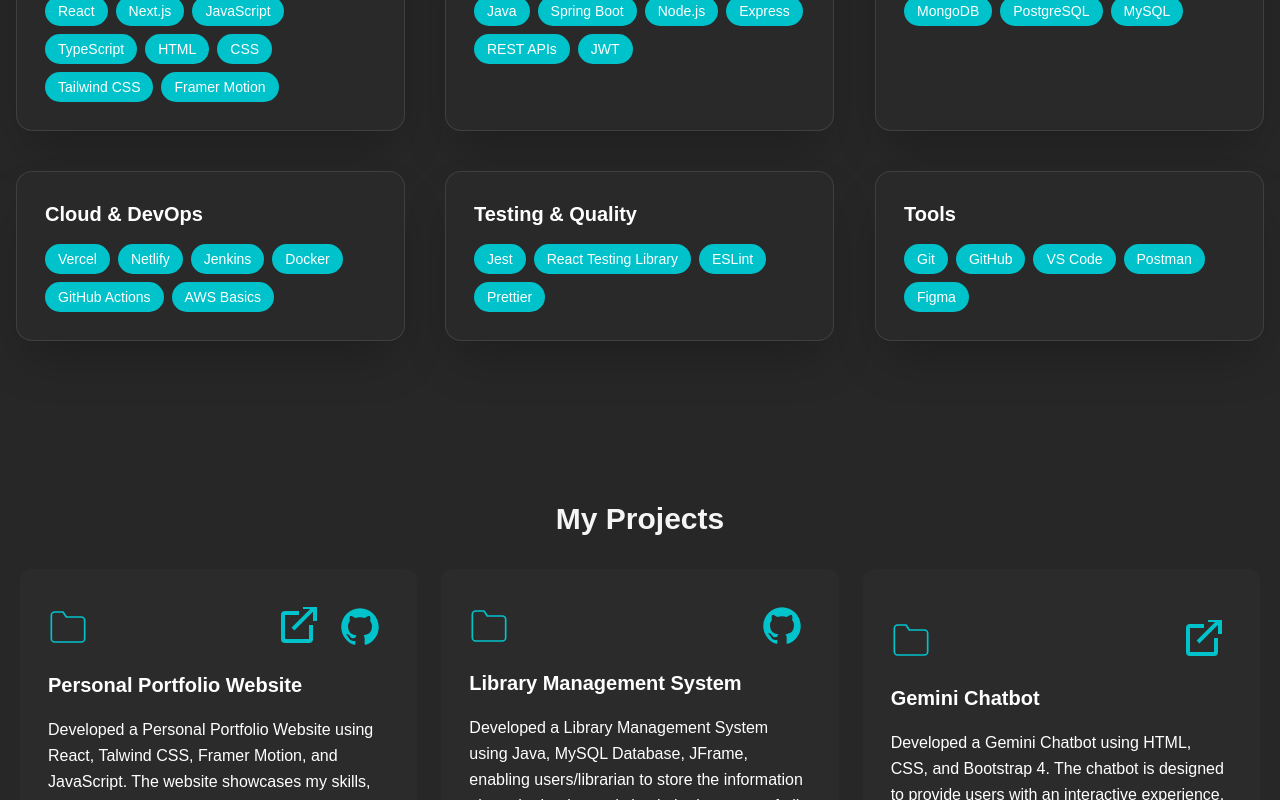
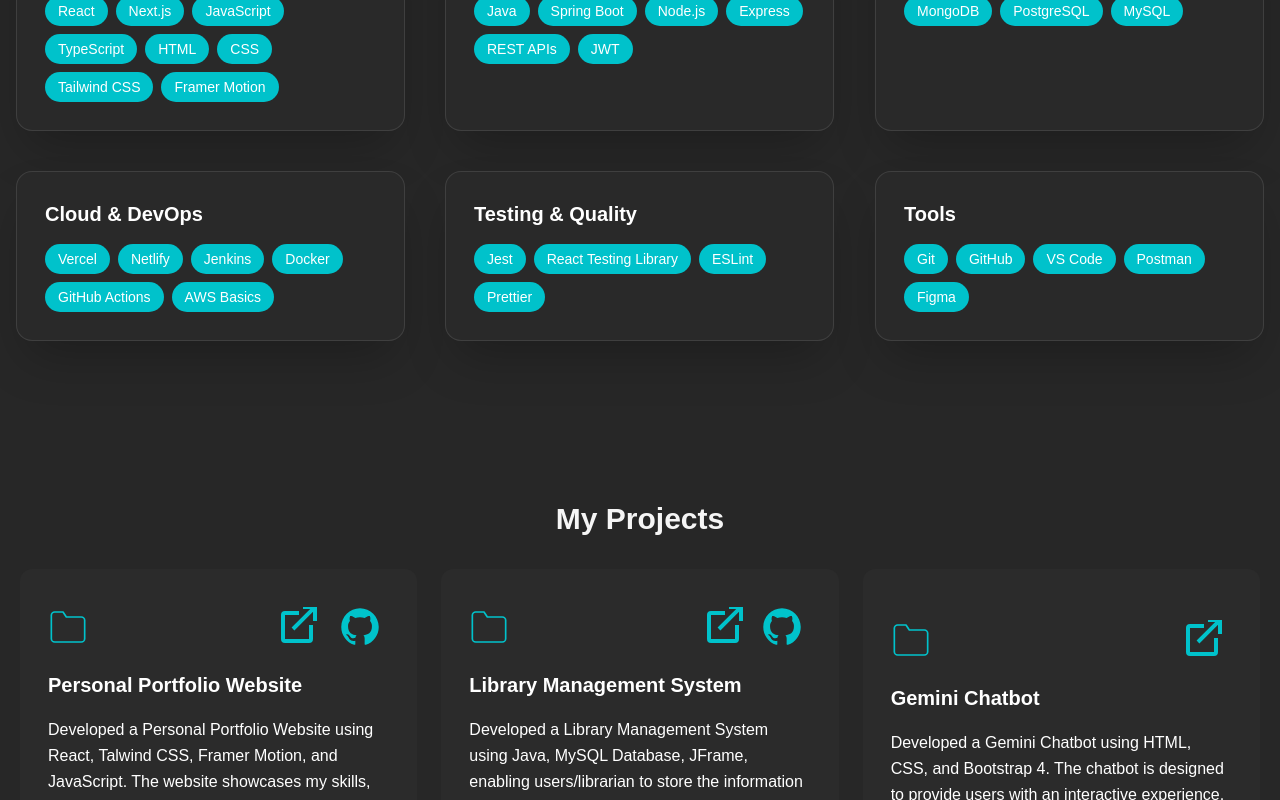
Before and after one commit to prathamesh-borse/peronal-portfolio, a Next.js app: page / in a window 1280 px wide. Shown: the part 2000-2800 px from the top of the page. Built offline with nearby package versions, Linux system fonts and the light colour scheme; no server answers.

Commit message:
Updated Navbar branding and added download link to MyProjects section

```diff
--- a/src/app/components/Navbar/Navbar.js
+++ b/src/app/components/Navbar/Navbar.js
@@ -55,7 +55,7 @@
             <div className="flex items-center">
               <div className="flex-shrink-0">
                 <a href="/" className="text-white text-2xl font-bold ml-3">
-                  {"< Prathamesh />"}
+                  {" Prathamesh "}
                 </a>
               </div>
             </div>
--- a/src/app/components/Projects/MyProjects.js
+++ b/src/app/components/Projects/MyProjects.js
@@ -121,6 +121,20 @@
                     </svg>
                   </div>
                   <div className="flex items-center">
+                    <a
+                      href="https://drive.google.com/file/d/1MnYnE5bnVprQXhASHyepA_pqodznOjfE/view?usp=sharing"
+                      target="_blank"
+                      rel="noopener noreferrer"
+                      className="cursor-pointer text-white p-1 rounded-full transition-all duration-300 hover:opacity-70 mb-1"
+                    >
+                      <svg
+                        xmlns="http://www.w3.org/2000/svg"
+                        viewBox="0 0 24 24"
+                        className="w-12 h-12 fill-[#00C2CB]"
+                      >
+                        <path d="M14 3h7v7h-2V5.41l-9.29 9.3l-1.42-1.42l9.3-9.29H14V3M5 5h7v2H5v12h12v-7h2v7a2 2 0 0 1-2 2H5a2 2 0 0 1-2-2V7a2 2 0 0 1 2-2Z" />
+                      </svg>
+                    </a>
                     <a
                       href="https://github.com/prathamesh-borse/Library-Management-System"
                       target="_blank"
```
